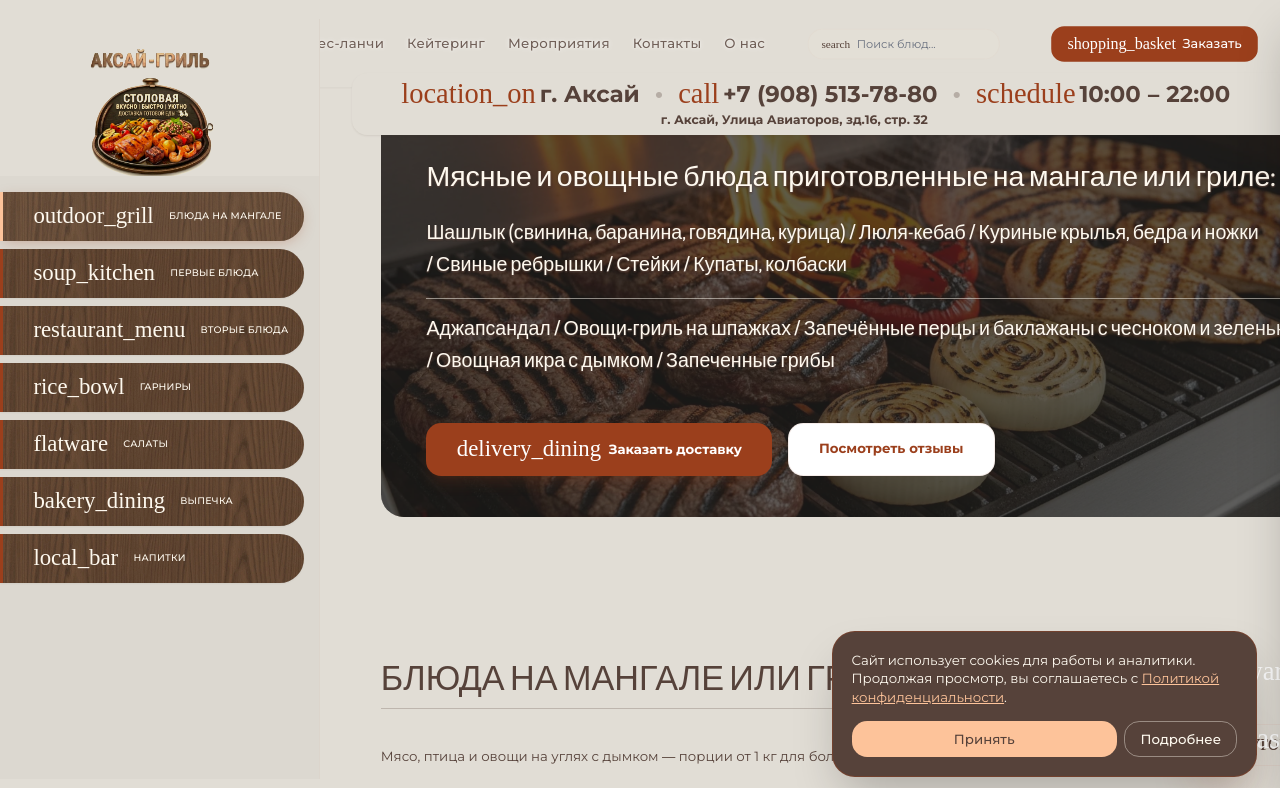
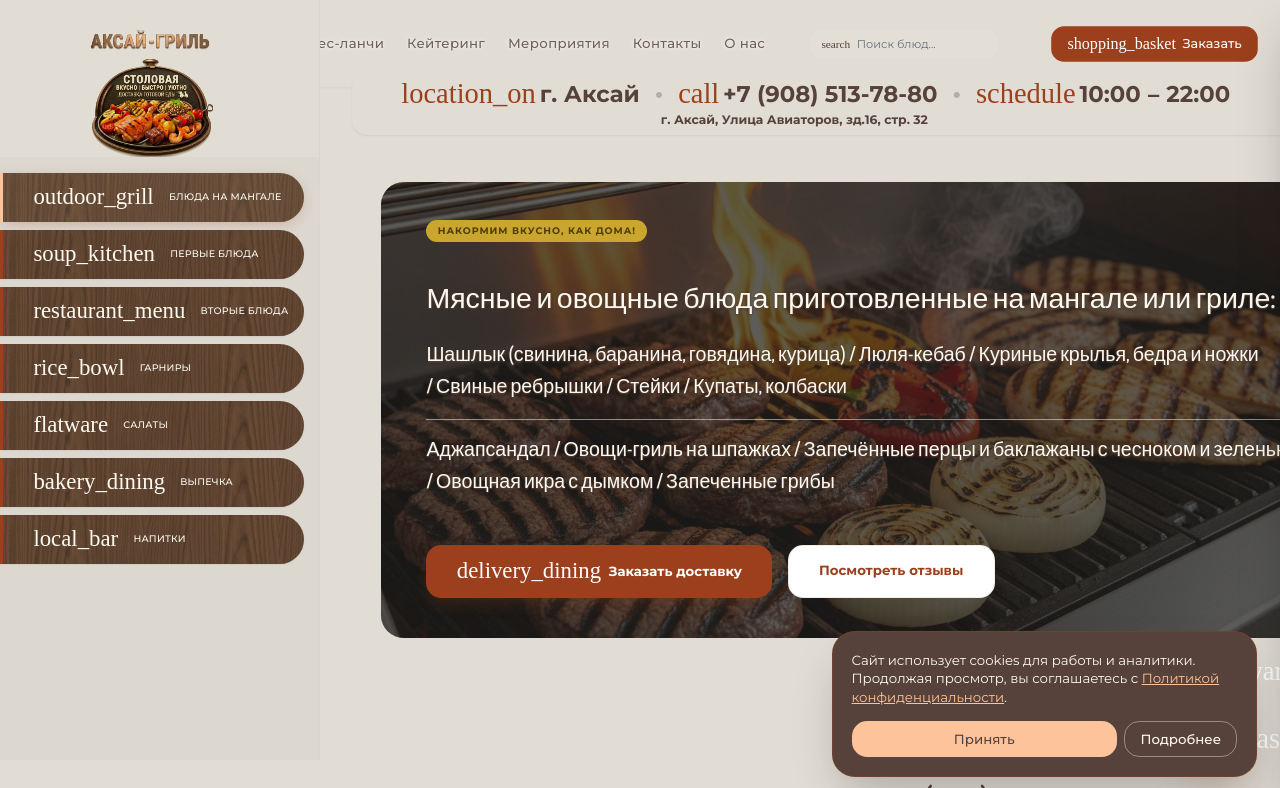
Before and after one commit to vinmusicmail2-art/AKSAY-GRILL, a Flask app: page / in a window 1280 px wide. Shown: the top 788 px of the page. Run offline with Flask 3, Linux system fonts and the light colour scheme; data comes from the database, SQL or seed files in the repository; some web fonts are replaced.

Commit message:
Adjust page layout to prevent header overlap with content
Modify padding and element positioning in the main content wrapper to compensate for zoom scaling and ensure proper display of fixed header and contact strip elements.

Replit-Commit-Author: Agent
Replit-Commit-Session-Id: 638a3463-0a23-4d7d-b9f5-758211264640
Replit-Commit-Checkpoint-Type: full_checkpoint
Replit-Commit-Event-Id: ee734c02-7d4e-4c8e-9cec-01d88433e727
Replit-Commit-Screenshot-Url: https://storage.googleapis.com/screenshot-production-us-central1/0789d885-a083-437e-a547-512cb0849f65/638a3463-0a23-4d7d-b9f5-758211264640/HddArCR
Replit-Helium-Checkpoint-Created: true

```diff
--- a/templates/index.html
+++ b/templates/index.html
@@ -237,9 +237,9 @@
 </nav>
 </div>
 </header>
-<div class="flex min-h-[1024px] max-w-[1440px] mx-auto relative pt-[92px]">
+<div class="flex min-h-[1024px] max-w-[1440px] mx-auto relative" style="padding-top:128px;">
 <!-- Side Navigation Bar -->
-<aside class="fixed left-0 h-screen w-1/4 border-r border-[#dcc1b6]/15 bg-[#dcd8d0] dark:bg-[#25211e] hidden md:block z-[60]" style="top:20px;">
+<aside class="fixed left-0 top-0 h-screen w-1/4 border-r border-[#dcc1b6]/15 bg-[#dcd8d0] dark:bg-[#25211e] hidden md:block z-[60]">
 <div class="flex flex-col pt-4 pb-12 w-full h-full">
 <div class="px-8 mb-2 bg-[#e1ddd5] flex justify-center -mt-[19px]">
 <img alt="Aksai Grill Logo" class="w-1/2 h-auto" src="/assets/logo.webp" style="background-color: transparent; mix-blend-mode: multiply; filter: brightness(1.32); margin-left: -20px;"/>
```
